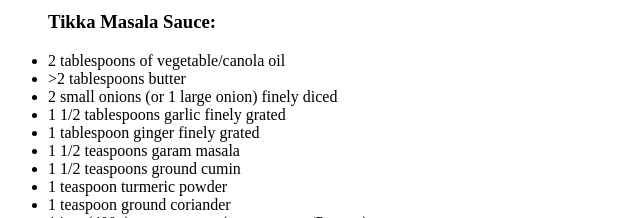
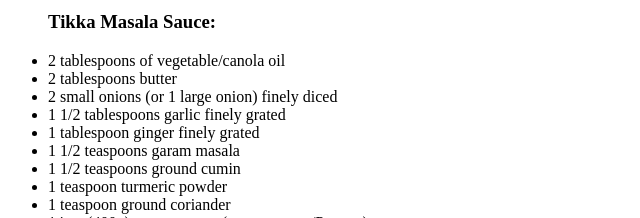
Before and after one commit to MarsProgrammingLab/odin-recipes, a plain HTML site: page tikkamasala.html in a window 1280 px wide. Shown: the part 582-800 px from the top of the page, 0-640 px from the left. Drawn offline with Linux system fonts and the light colour scheme.

Commit message:
fix syntax

```diff
--- a/tikkamasala.html
+++ b/tikkamasala.html
@@ -40,7 +40,7 @@
             <h3>Tikka Masala Sauce: </h3>
 
             <li>2 tablespoons of vegetable/canola oil</li>
-            <li>>2 tablespoons butter </li>
+            <li>2 tablespoons butter </li>
             <li>2 small onions (or 1 large onion) finely diced </li>
             <li> 1 1/2 tablespoons garlic finely grated</li>
             <li> 1 tablespoon ginger finely grated</li>
```
